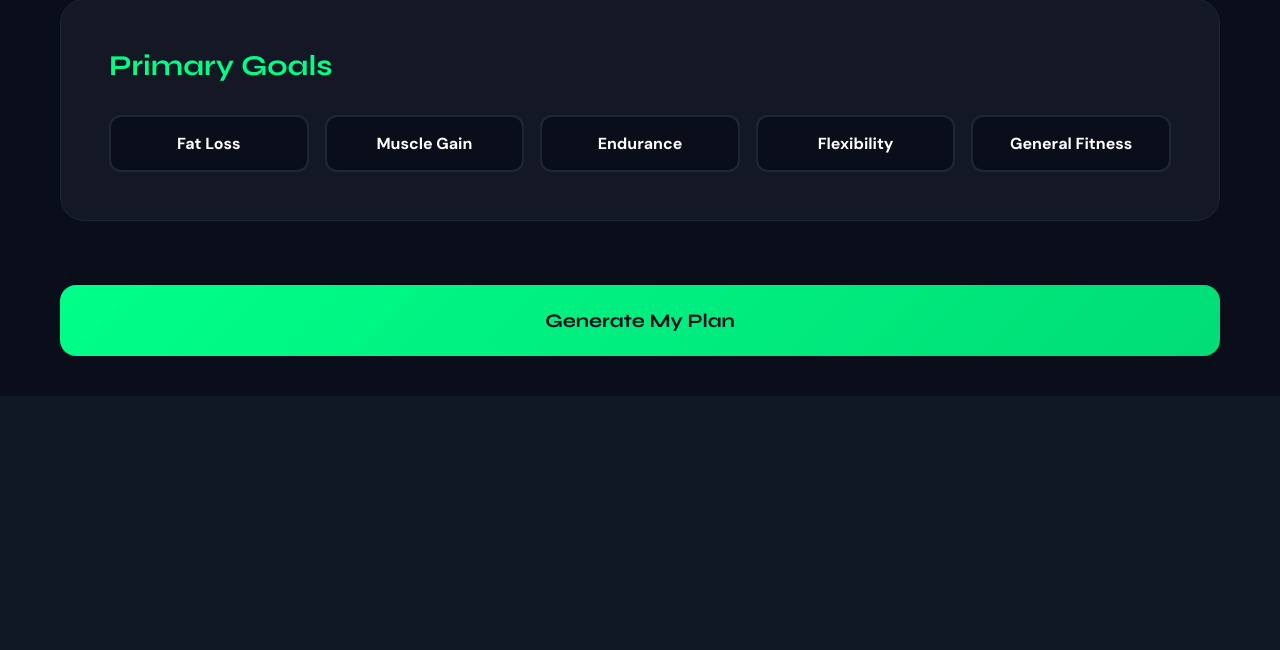
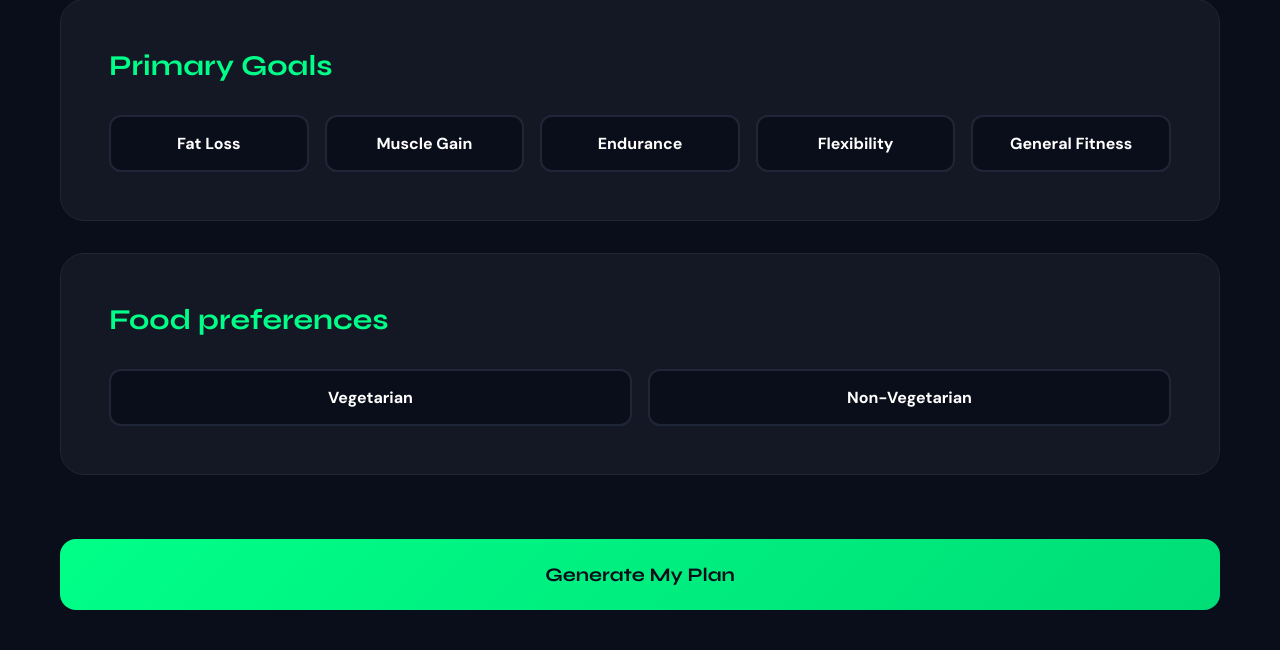
Before and after one commit to bp2881/for_better_tomorrow, a Flask app: page /home in a window 1280 px wide. Shown: the part 1360-2010 px from the top of the page. Before the commit the page ends 1716 px from the top, so only its background shows below. Run offline with Flask 3, Linux system fonts and the light colour scheme.

Commit message:
added veg/nonveg preferences

```diff
--- a/app.py
+++ b/app.py
@@ -117,7 +117,7 @@ def generate_plan():
 
     if not user_data:
         return jsonify({"error": "Missing userData"}), 400
-
+    print("User Data:", user_data)
     payload = {
         "app_name": "agents",
         "user_id": "user",
@@ -129,6 +129,7 @@ def generate_plan():
                     "Generate a complete fitness plan.\n\n"
                     f"User data:\n{json.dumps(user_data, indent=2)}\n\n"
                     f"Progress data:\n{json.dumps(progress_data, indent=2)}\n\n"
+                    f"Preferences: {json.dumps(user_data.get('preferences', []), indent=2)}\n\n"
                     "Return JSON only."
                 )
             }]
--- a/static/index.js
+++ b/static/index.js
@@ -1,7 +1,7 @@
 let userData = {
     age: 20, weight: 100, height: 188,
     duration: 60, programDays: 30,
-    equipment: [], goals: [],
+    equipment: [], goals: [], preferences: [],
     startDate: new Date()
 };
 
@@ -80,12 +80,19 @@ document.querySelectorAll('#equipmentGroup .option-btn').forEach(btn => {
     });
 });
 
+document.querySelectorAll('#preferencesGroup .option-btn').forEach(btn => {
+    btn.addEventListener('click', () => {
+        UIState.setSingle('preferencesGroup', btn);
+    });
+});
+
 async function generatePlan() {
     userData.age = parseInt(document.getElementById('age').value) || 20;
     userData.weight = parseInt(document.getElementById('weight').value) || 100;
     userData.height = parseInt(document.getElementById('height').value) || 188;
     userData.equipment = UIState.getActive('equipmentGroup');
     userData.goals = UIState.getActive('goalsGroup');
+    userData.preferences = UIState.getActive('preferencesGroup');
 
     if (userData.goals.length !== 1) {
         alert('Please select exactly one primary goal.');
@@ -95,7 +102,10 @@ async function generatePlan() {
         alert('Please select equipment.');
         return;
     }
-
+    if (userData.preferences.length === 0) {
+        alert('Please select food preferences.');
+        return;
+    }
     loadProgress();
 
     const userId = localStorage.getItem("user_id");
--- a/templates/index.html
+++ b/templates/index.html
@@ -77,6 +77,14 @@
                     <button class="option-btn" type="button" data-value="endurance">Endurance</button>
                     <button class="option-btn" type="button" data-value="flexibility">Flexibility</button>
                     <button class="option-btn" type="button" data-value="general">General Fitness</button>
+                </div>
+            </div>
+
+            <div class="form-section" style="animation-delay: 0.4s;">
+                <h2 class="section-title">Food preferences</h2>
+                <div class="button-group" id="preferencesGroup">
+                    <button class="option-btn" type="button" data-value="veg">Vegetarian</button>
+                    <button class="option-btn" type="button" data-value="non-veg">Non-Vegetarian</button>
                 </div>
             </div>
 
```
Also changed, not shown: health.db.
